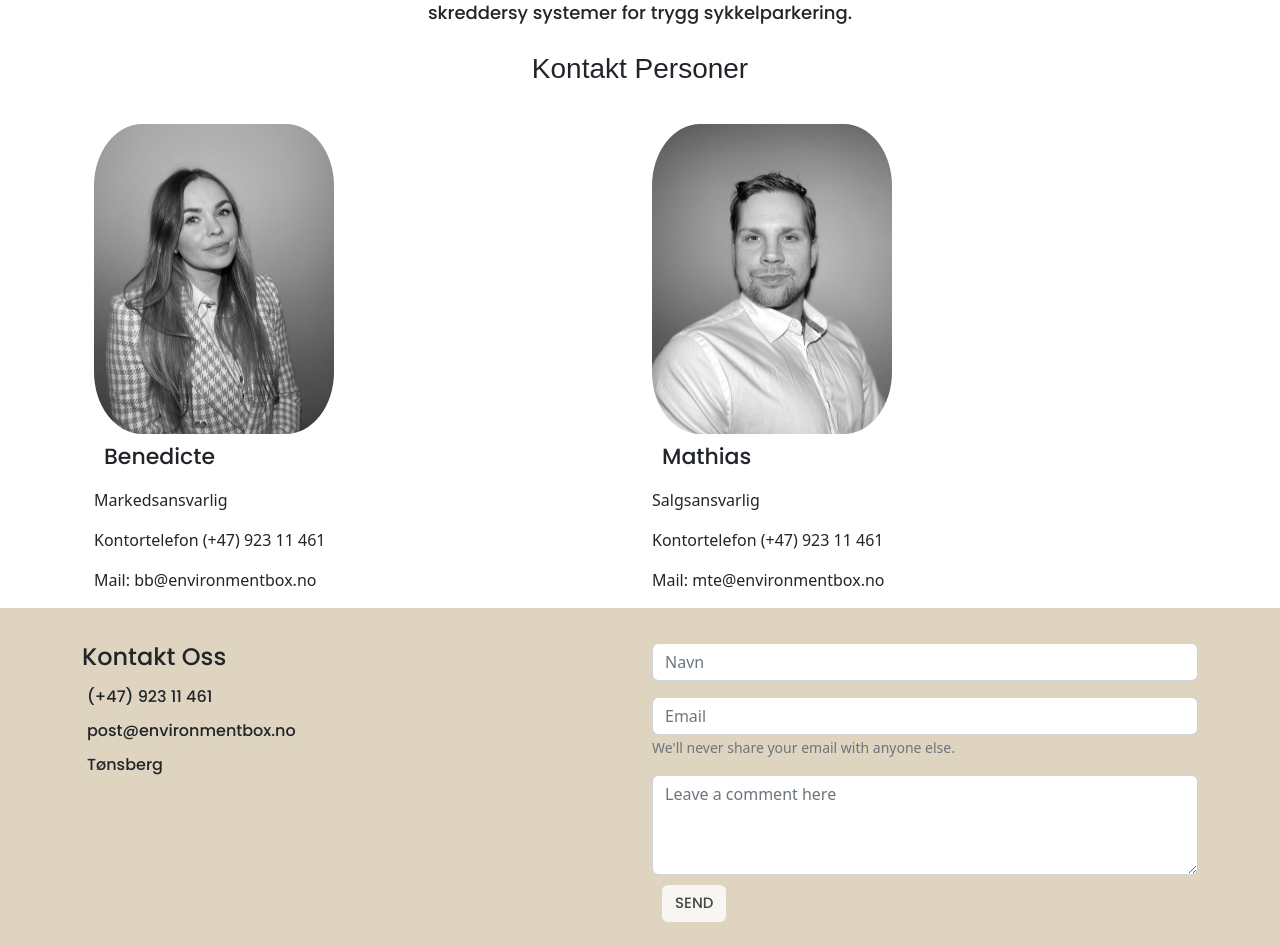
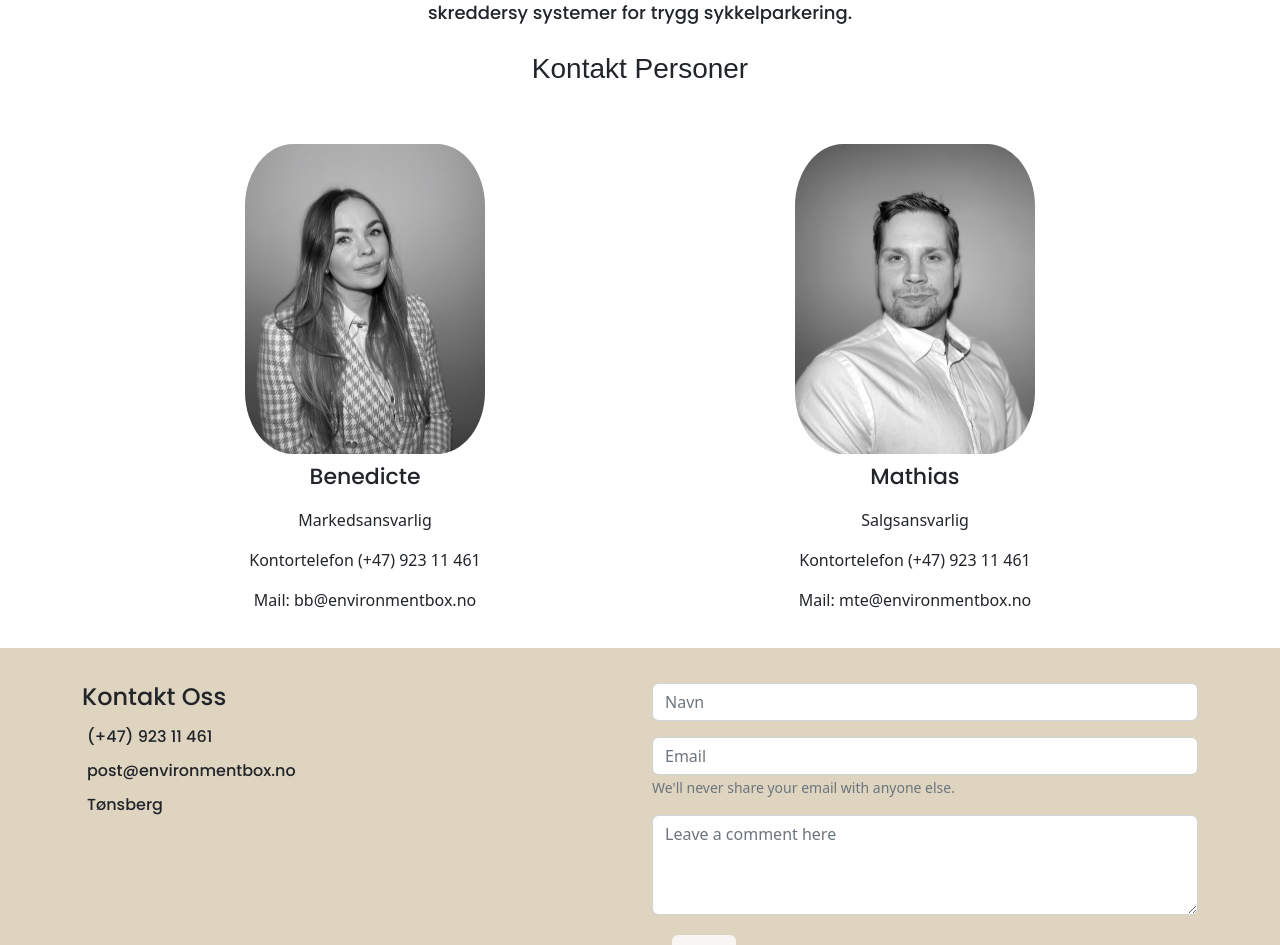
Before and after one commit to Noroff-FEU-Assignments/project-exam-2-lonsoien, a React (Create React App) app in the folder project-exam-2-lonsoien/: page /about in a window 1280 px wide. Shown: the part 300-1245 px from the top of the page. Built offline with nearby package versions, Linux system fonts and the light colour scheme; a web font is replaced by a local one.

Commit message:
header img

```diff
--- a/project-exam-2-lonsoien/src/components/about/About.js
+++ b/project-exam-2-lonsoien/src/components/about/About.js
@@ -1,7 +1,7 @@
 import React from 'react';
-import Container from 'react-bootstrap/esm/Container';
-import Col from 'react-bootstrap/Col';
-import Row from 'react-bootstrap/Row';
+//import Container from 'react-bootstrap/esm/Container';
+//import Col from 'react-bootstrap/Col';
+//import Row from 'react-bootstrap/Row';
 import Benedicte from '../../images/profile/Benedicte.jpeg';
 import Mathias from '../../images/profile/Mathias.jpeg';
 import Heading from '../layout/Heading';
@@ -23,9 +23,9 @@ export default function About() {
             </p>
             <h3>Kontakt Personer</h3>
         </div>
-        <Container>
-            <Row>
-            <Col>
+        <div className="container-home">
+            <div className="row" style={{textAlign: "center"}}>
+        <div className="col-md-6 col sm-6">
             <div className="profile-img">
             <img style={{borderRadius: "20%", width: "240px", height: "310px"}}
               src={Benedicte}
@@ -36,9 +36,9 @@ export default function About() {
             <p>Kontortelefon (+47) 923 11 461</p>
             <p>Mail: bb@environmentbox.no</p>
             </div>
-            </Col>
+            </div>
 
-            <Col>
+            <div className="col-md-6 col sm-6">
             <div className="profile-img">
             <img style={{borderRadius: "20%", width: "240px", height: "310px"}}
               src={Mathias}
@@ -49,9 +49,9 @@ export default function About() {
             <p>Kontortelefon (+47) 923 11 461</p>
             <p>Mail: mte@environmentbox.no</p>
             </div>
-            </Col>
-            </Row>
-            </Container>
+        </div>
+        </div>
+        </div>
   </>
   );
 }
--- a/project-exam-2-lonsoien/src/components/header/Header.js
+++ b/project-exam-2-lonsoien/src/components/header/Header.js
@@ -1,16 +1,12 @@
 import React from 'react';
-import headerimage from '../../images/headerimage.png';
-//import Container from 'react-bootstrap/esm/Container';
-//import Col from 'react-bootstrap/esm/Col';
-//import Row from 'react-bootstrap/esm/Row';
+//import headerimage from '../../images/headerimage.png';
+
 
 
 function Header() {
   return (
     <>
-    <div>
-        <img src={headerimage} alt="Header Environmentbox" className="container-fluid" />
-        </div>
+    <div className="header" alt="banner"></div>
           <h3>Skreddersydde systemer for trygg sykkelparkering</h3>
       </>
   );
@@ -19,4 +15,5 @@ function Header() {
 export default Header;
 
 
-// className="d-block w-100"
+
+// <img src={headerimage} alt="Header Environmentbox" />
--- a/project-exam-2-lonsoien/src/components/layout/FormContact.js
+++ b/project-exam-2-lonsoien/src/components/layout/FormContact.js
@@ -1,8 +1,6 @@
 import React from 'react';
 import Button from 'react-bootstrap/Button';
 import Form from 'react-bootstrap/Form';
-//import Container from 'react-bootstrap/Container';
-//import Col from 'react-bootstrap/Col';
 
 
 function FormContact() {
--- a/project-exam-2-lonsoien/src/sass/partials/_footer.scss
+++ b/project-exam-2-lonsoien/src/sass/partials/_footer.scss
@@ -11,3 +11,14 @@
 li {
     padding: 5px;
 }
+
+.btn-send {
+    background-color: white;
+    opacity: 0.8;
+    margin: 20px;
+}
+
+.btn-send:hover {
+    background-color: black;
+    color: white;
+}
--- a/project-exam-2-lonsoien/src/sass/style.scss
+++ b/project-exam-2-lonsoien/src/sass/style.scss
@@ -14,10 +14,6 @@ $theme-colours: (
 
 //
 
-.banner {
-    width: 100% !important;
-  }
-
 .container-home {
     text-align: center;
     padding: 20px;
@@ -29,16 +25,20 @@ $theme-colours: (
     border-width: 3px;
 }
 
-.btn-send {
-    background-color: white;
-    opacity: 0.8;
-    margin: 20px;
+.btn-om-oss:hover {
+    background-color: #DFD4C0;
 }
 
 .sykkelcontainer {
     text-align: center !important;
 }
 
+.header {
+    background-image: url("../images/headerimage.png") !important;
+    background-size: cover;
+    background-repeat: no-repeat;
+    height: 500px;
+}
 
 
 
```
